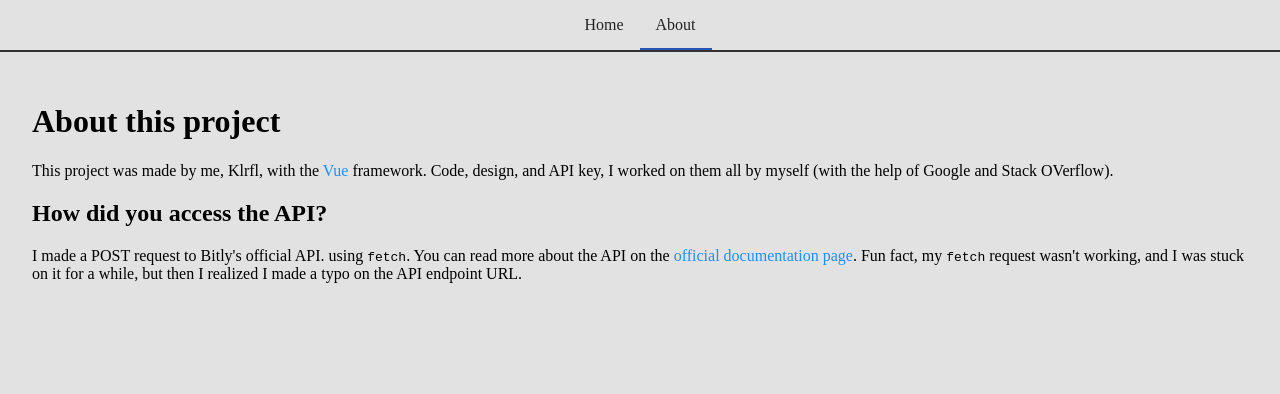
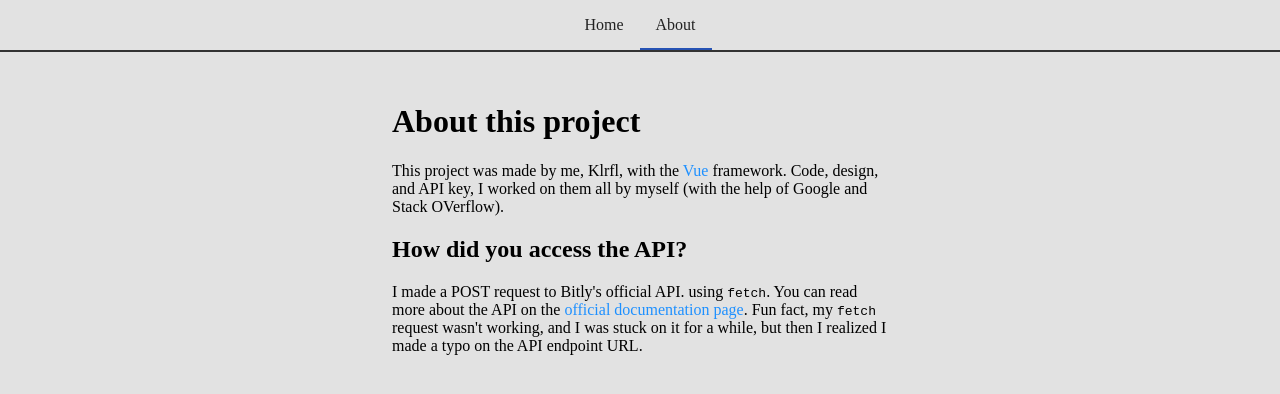
Before and after one commit to Klrfl/url-shortener, a Vue app: page /about in a window 1280 px wide. Shown: the top 394 px of the page. Built offline with nearby package versions, Linux system fonts and the light colour scheme.

Commit message:
move style to app.vue

```diff
--- a/src/App.vue
+++ b/src/App.vue
@@ -14,4 +14,10 @@ import "./assets/globals.css";
   padding: 0.5rem;
   cursor: pointer;
 }
+
+main {
+  padding: 2rem;
+  margin: 0 auto;
+  max-width: 70ch;
+}
 </style>
--- a/src/views/About.vue
+++ b/src/views/About.vue
@@ -19,9 +19,3 @@
     </p>
   </main>
 </template>
-
-<style>
-main {
-  padding: 2rem;
-}
-</style>
```
